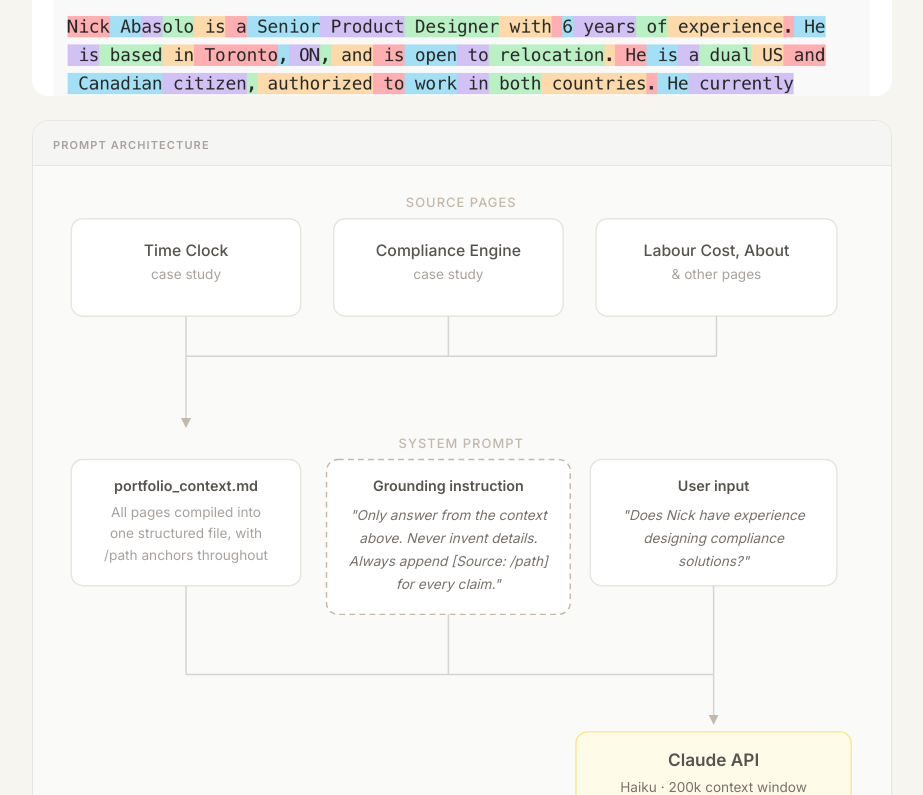
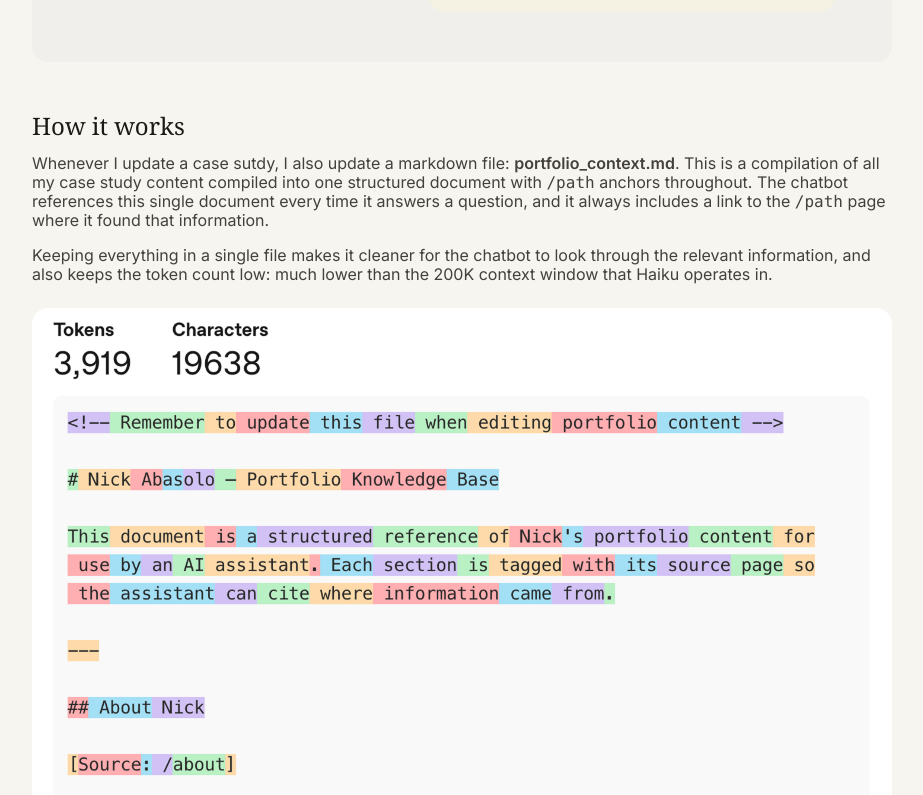
Before and after one commit to nickabasolo/portfolio-2026, a React (Vite) app: page /side-project/portfolio-chatbot in a window 1280 px wide. Shown: the part 2025-2820 px from the top of the page, without its empty margins (178-1101 px from the left). Built offline with nearby package versions, Linux system fonts and the light colour scheme.

Commit message:
chatbot case study update

```diff
--- a/pages/side-projects/PortfolioChatbot.tsx
+++ b/pages/side-projects/PortfolioChatbot.tsx
@@ -44,123 +44,27 @@ const PortfolioChatbot: React.FC = () => {
           </TextContent>
         </Section>
 
+        <CaseStudyImage src={getAssetPath('assets/side-projects/PromptDiagram.png')} alt="How information flows from the portfolio to the chatbot" />
+
         <Section id="how-it-works" title="How it works">
           <TextContent>
-            <p>A Vercel serverless function receives the user's message, sanitizes it, and proxies it to Claude Haiku via OpenRouter with SSE streaming — so responses appear word by word rather than after a loading delay.</p>
-            <p>The model's knowledge is constrained to a single markdown file: <strong>portfolio_context.md</strong> — all my case study content compiled into one structured document with <code>/path</code> anchors throughout. That file loads into the system prompt at runtime, alongside a grounding instruction that tells the model to answer only from the context and to always append a source citation for every claim. I keep the context file updated whenever a case study changes.</p>
-            <p>Rate limiting (15 requests per hour per IP) and input sanitization keep costs controlled and inputs clean. The system prompt also includes prompt injection protection — the model is explicitly instructed to ignore any user message that tries to change its behavior.</p>
+            <p>Whenever I update a case sutdy, I also update a markdown file: <strong>portfolio_context.md</strong>. This is a compilation of all my case study content compiled into one structured document with <code>/path</code> anchors throughout. The chatbot references this single document every time it answers a question, and it always includes a link to the <code>/path</code> page where it found that information. </p>
+            <p>Keeping everything in a single file makes it cleaner for the chatbot to look through the relevant information, and also keeps the token count low: much lower than the 200K context window that Haiku operates in.</p>
           </TextContent>
 
           <CaseStudyImage src={getAssetPath('assets/side-projects/tokenizer.png')} alt="Context file visualised in a tokenizer — 3,919 tokens, 19,638 characters" />
 
-          {/* Prompt architecture diagram */}
-          <div className="w-full rounded-2xl border border-stone-200 overflow-hidden">
+          <TextContent>
+            <p>Rate limiting (15 requests per hour per IP) and input sanitization keep costs controlled and inputs clean. The system prompt also includes prompt injection protection — the model is explicitly instructed to ignore any user message that tries to change its behavior.</p>
+          </TextContent>
 
-            {/* Label */}
-            <div className="px-5 py-2.5 bg-stone-100 border-b border-stone-200">
-              <span className="text-[11px] font-semibold text-stone-400 uppercase tracking-widest">Prompt architecture</span>
-            </div>
 
-            <div className="p-6 bg-stone-50">
-              <svg viewBox="0 0 565 640" xmlns="http://www.w3.org/2000/svg" style={{width:'100%',height:'auto'}} fontFamily="inherit">
-                <defs>
-                  <marker id="arrowhead" markerWidth="7" markerHeight="7" refX="6" refY="3.5" orient="auto">
-                    <polygon points="0 0, 7 3.5, 0 7" fill="#c4b8a8"/>
-                  </marker>
-                </defs>
-
-                {/* ── TOP ROW: Source pages ── */}
-                {/* Subtle group label */}
-                <text x="282" y="12" textAnchor="middle" fill="#c4b8a8" fontSize="9" fontWeight="500" letterSpacing="0.08em">SOURCE PAGES</text>
-
-                <rect x="10" y="20" width="160" height="68" rx="8" fill="white" stroke="#e7e5e0" strokeWidth="1"/>
-                <text x="90" y="46" textAnchor="middle" fill="#57534e" fontSize="11" fontWeight="500">Time Clock</text>
-                <text x="90" y="62" textAnchor="middle" fill="#a8a29e" fontSize="9.5">case study</text>
-
-                <rect x="193" y="20" width="160" height="68" rx="8" fill="white" stroke="#e7e5e0" strokeWidth="1"/>
-                <text x="273" y="46" textAnchor="middle" fill="#57534e" fontSize="11" fontWeight="500">Compliance Engine</text>
-                <text x="273" y="62" textAnchor="middle" fill="#a8a29e" fontSize="9.5">case study</text>
-
-                <rect x="376" y="20" width="168" height="68" rx="8" fill="white" stroke="#e7e5e0" strokeWidth="1"/>
-                <text x="460" y="46" textAnchor="middle" fill="#57534e" fontSize="11" fontWeight="500">Labour Cost, About</text>
-                <text x="460" y="62" textAnchor="middle" fill="#a8a29e" fontSize="9.5">& other pages</text>
-
-                {/* MERGE 1 → portfolio_context.md */}
-                <line x1="90" y1="88" x2="90" y2="116" stroke="#d6d3d1" strokeWidth="1"/>
-                <line x1="273" y1="88" x2="273" y2="116" stroke="#d6d3d1" strokeWidth="1"/>
-                <line x1="460" y1="88" x2="460" y2="116" stroke="#d6d3d1" strokeWidth="1"/>
-                <line x1="90" y1="116" x2="460" y2="116" stroke="#d6d3d1" strokeWidth="1"/>
-                <line x1="90" y1="116" x2="90" y2="165" stroke="#d6d3d1" strokeWidth="1" markerEnd="url(#arrowhead)"/>
-
-                {/* ── MIDDLE ROW: System prompt inputs ── */}
-                <text x="282" y="180" textAnchor="middle" fill="#c4b8a8" fontSize="9" fontWeight="500" letterSpacing="0.08em">SYSTEM PROMPT</text>
-
-                {/* portfolio_context.md */}
-                <rect x="10" y="188" width="160" height="88" rx="8" fill="white" stroke="#e7e5e0" strokeWidth="1"/>
-                <text x="90" y="210" textAnchor="middle" fill="#57534e" fontSize="10" fontWeight="600">portfolio_context.md</text>
-                <text x="90" y="228" textAnchor="middle" fill="#a8a29e" fontSize="9.5">All pages compiled into</text>
-                <text x="90" y="243" textAnchor="middle" fill="#a8a29e" fontSize="9.5">one structured file, with</text>
-                <text x="90" y="258" textAnchor="middle" fill="#a8a29e" fontSize="9.5">/path anchors throughout</text>
-
-                {/* Grounding instruction — dashed border */}
-                <rect x="188" y="188" width="170" height="108" rx="8" fill="white" stroke="#c4b8a8" strokeWidth="1" strokeDasharray="4 3"/>
-                <text x="273" y="210" textAnchor="middle" fill="#57534e" fontSize="10" fontWeight="600">Grounding instruction</text>
-                <text x="273" y="230" textAnchor="middle" fill="#78716c" fontSize="9.5" fontStyle="italic">"Only answer from the context</text>
-                <text x="273" y="246" textAnchor="middle" fill="#78716c" fontSize="9.5" fontStyle="italic">above. Never invent details.</text>
-                <text x="273" y="262" textAnchor="middle" fill="#78716c" fontSize="9.5" fontStyle="italic">Always append [Source: /path]</text>
-                <text x="273" y="278" textAnchor="middle" fill="#78716c" fontSize="9.5" fontStyle="italic">for every claim."</text>
-
-                {/* User input */}
-                <rect x="372" y="188" width="172" height="88" rx="8" fill="white" stroke="#e7e5e0" strokeWidth="1"/>
-                <text x="458" y="210" textAnchor="middle" fill="#57534e" fontSize="10" fontWeight="600">User input</text>
-                <text x="458" y="230" textAnchor="middle" fill="#78716c" fontSize="9.5" fontStyle="italic">"Does Nick have experience</text>
-                <text x="458" y="246" textAnchor="middle" fill="#78716c" fontSize="9.5" fontStyle="italic">designing compliance</text>
-                <text x="458" y="262" textAnchor="middle" fill="#78716c" fontSize="9.5" fontStyle="italic">solutions?"</text>
-
-                {/* MERGE 2 → Claude API */}
-                {/* context.md bottom: 276, grounding bottom: 296, user input bottom: 276 */}
-                <line x1="90" y1="276" x2="90" y2="338" stroke="#d6d3d1" strokeWidth="1"/>
-                <line x1="273" y1="296" x2="273" y2="338" stroke="#d6d3d1" strokeWidth="1"/>
-                <line x1="458" y1="276" x2="458" y2="338" stroke="#d6d3d1" strokeWidth="1"/>
-                <line x1="90" y1="338" x2="458" y2="338" stroke="#d6d3d1" strokeWidth="1"/>
-                <line x1="458" y1="338" x2="458" y2="372" stroke="#d6d3d1" strokeWidth="1" markerEnd="url(#arrowhead)"/>
-
-                {/* ── CLAUDE API ── */}
-                <rect x="362" y="378" width="192" height="72" rx="8" fill="#fefce8" stroke="#fde68a" strokeWidth="1"/>
-                <text x="458" y="402" textAnchor="middle" fill="#57534e" fontSize="12" fontWeight="600">Claude API</text>
-                <text x="458" y="420" textAnchor="middle" fill="#78716c" fontSize="9.5">Haiku · 200k context window</text>
-                <text x="458" y="436" textAnchor="middle" fill="#78716c" fontSize="9.5">SSE streaming response</text>
-
-                {/* Arrow → Model response */}
-                <line x1="458" y1="450" x2="458" y2="482" stroke="#d6d3d1" strokeWidth="1" markerEnd="url(#arrowhead)"/>
-
-                {/* ── MODEL RESPONSE ── */}
-                <rect x="348" y="488" width="210" height="142" rx="8" fill="white" stroke="#e7e5e0" strokeWidth="1"/>
-                <text x="453" y="510" textAnchor="middle" fill="#57534e" fontSize="10" fontWeight="600">Model response</text>
-                {/* Divider */}
-                <line x1="368" y1="518" x2="538" y2="518" stroke="#f5f5f4" strokeWidth="1"/>
-                <text x="453" y="537" textAnchor="middle" fill="#78716c" fontSize="9.5" fontStyle="italic">"Yes — Nick designed a</text>
-                <text x="453" y="553" textAnchor="middle" fill="#78716c" fontSize="9.5" fontStyle="italic">compliance engine covering</text>
-                <text x="453" y="569" textAnchor="middle" fill="#78716c" fontSize="9.5" fontStyle="italic">five US states..."</text>
-                {/* Citation pill */}
-                <rect x="366" y="583" width="174" height="20" rx="10" fill="white" stroke="#e7e5e0" strokeWidth="1"/>
-                <text x="453" y="597" textAnchor="middle" fill="#d97706" fontSize="9">↗  Compliance case study</text>
-                {/* Source annotation */}
-                <text x="453" y="620" textAnchor="middle" fill="#c4b8a8" fontSize="8.5">[Source: /case-study/break-rules]</text>
-
-              </svg>
-            </div>
-          </div>
         </Section>
 
         <Section id="what-i-learned" title="What I learned">
           <GridList items={[
             {
-              title: "Model selection is a real decision.",
-              content: "I tested Sonnet and Haiku before settling on Haiku. Working through that tradeoff — capability vs. cost vs. response quality for this specific use case — made model selection feel concrete rather than theoretical."
-            },
-            {
-              title: "Tokens and context windows stop being abstract fast.",
+              title: "Models, tokens and context windows stop being abstract fast.",
               content: "Running the context file through a tokenizer to verify it fit within Haiku's 200k context window made these concepts tangible. Thinking about context window as a design constraint — not just a spec on a model card — changed how I approach it."
             },
             {
```
Also changed, not shown: public/assets/side-projects/PromptDiagram.png (added).
